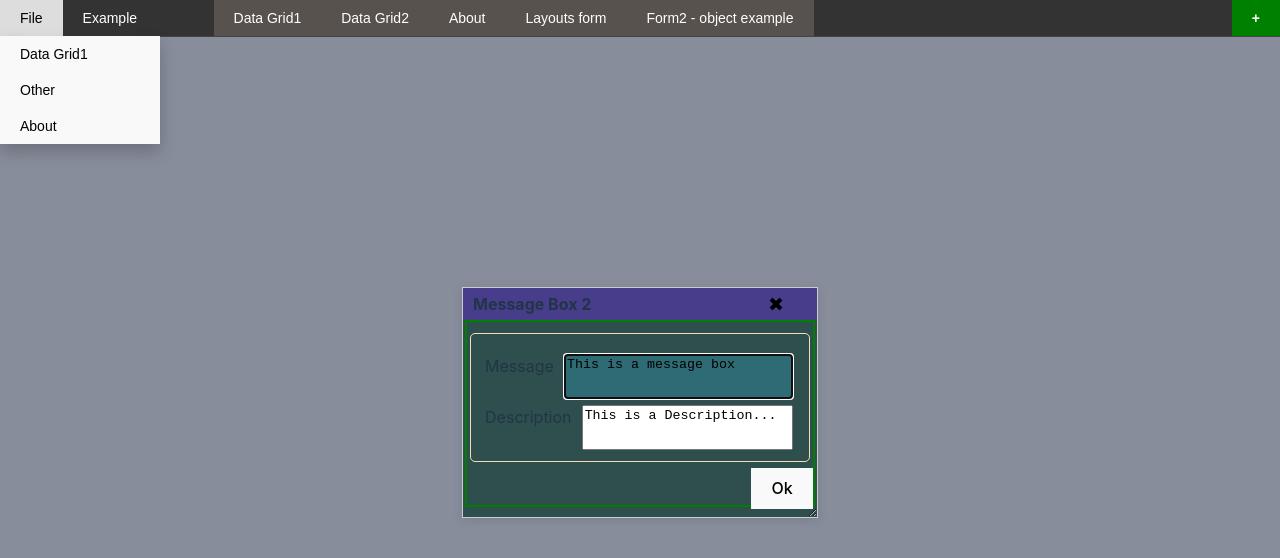
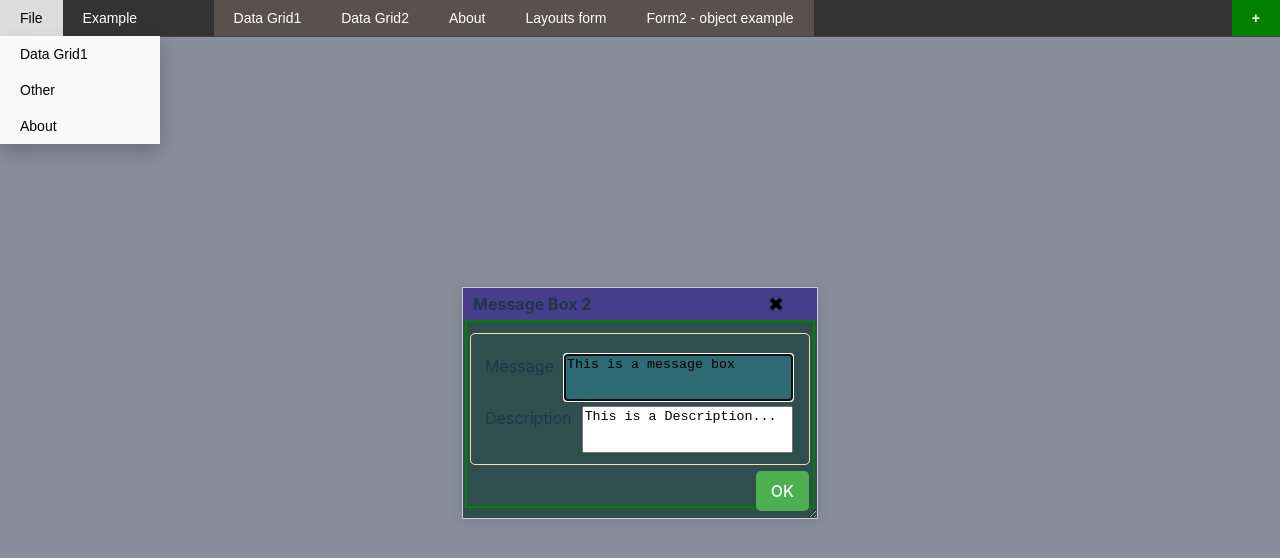
Before and after one commit to AndreiPuchko/q2web, a React (Vite) app: page / in a window 1280 px wide. Both pictures are taken after a click on the button "About". Shown: the top 558 px of the page. Built offline with nearby package versions, Linux system fonts and the light colour scheme; what generate-mock-data would draw is missing.

Commit message:
Q2Button

```diff
--- a/src/components/Form.tsx
+++ b/src/components/Form.tsx
@@ -6,6 +6,7 @@ import Spacer from './widgets/Spacer'; // Import the Spacer widget
 import Q2CheckBox from './widgets/CheckBox'; // Import the CheckBox widget
 import { focusFirstFocusableElement } from '../utils/dom';
 import Q2RadioButton from "./widgets/RadioButton";
+import Q2Button from './widgets/Button';
 
 interface FormProps {
   metaData: Q2Form;
@@ -259,8 +260,8 @@ class Form extends Component<FormProps> {
         {structuredColumns.children && structuredColumns.children.map((panel, index) => this.renderPanel(panel, true))}
         {(hasOkButton || hasCancelButton) && (
           <div className="FormBottomButtons" style={{ display: 'flex', justifyContent: 'flex-end' }}>
-            {hasOkButton && <button onClick={this.handleSubmit}>Ok</button>}
-            {hasCancelButton && <button onClick={this.handleCancel}>Cancel</button>}
+            {hasOkButton && <Q2Button label="OK" onClick={this.handleSubmit} />}
+            {hasCancelButton && <Q2Button label="Cancel" onClick={this.handleCancel} />}
           </div>
         )}
         <Spacer /> {/* Add Spacer widget here */}
--- /dev/null
+++ b/src/components/widgets/Button.css
@@ -0,0 +1,17 @@
+.q2-button {
+    padding: 10px 15px;
+    background-color: #4CAF50; /* Green */
+    border: none;
+    color: white;
+    text-align: center;
+    text-decoration: none;
+    display: inline-block;
+    font-size: 16px;
+    margin: 0 4px;
+    cursor: pointer;
+    border-radius: 5px;
+}
+
+.q2-button:hover {
+    background-color: #3e8e41;
+}
--- /dev/null
+++ b/src/components/widgets/Button.tsx
@@ -0,0 +1,21 @@
+import React from 'react';
+import Widget from './Widget';
+import './Button.css';
+
+interface Q2ButtonProps {
+    label: string;
+    onClick: () => void;
+}
+
+class Q2Button extends Widget<Q2ButtonProps> {
+    render() {
+        const { label, onClick } = this.props;
+        return (
+            <button onClick={onClick} className="q2-button">
+                {label}
+            </button>
+        );
+    }
+}
+
+export default Q2Button;
```
